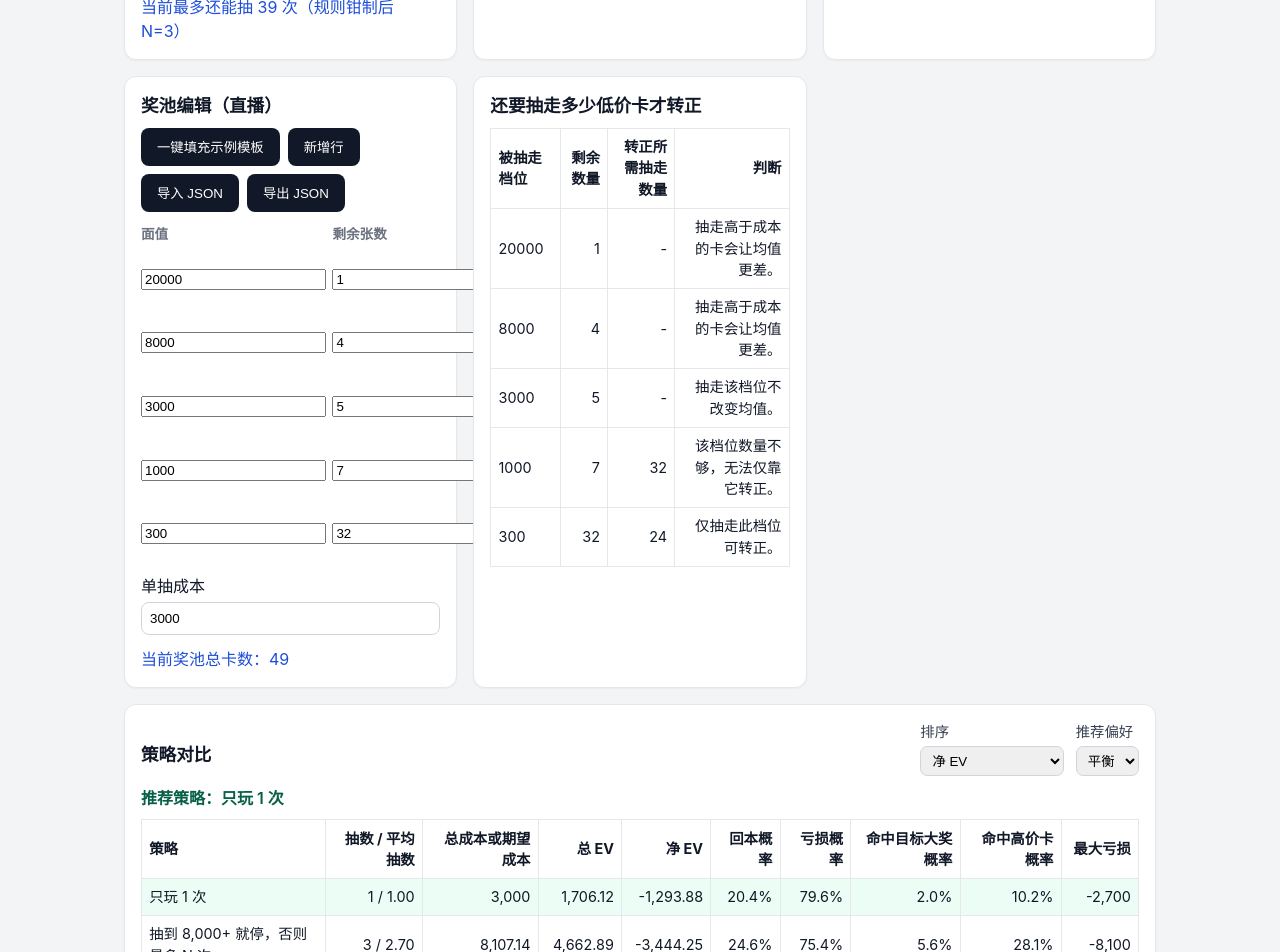
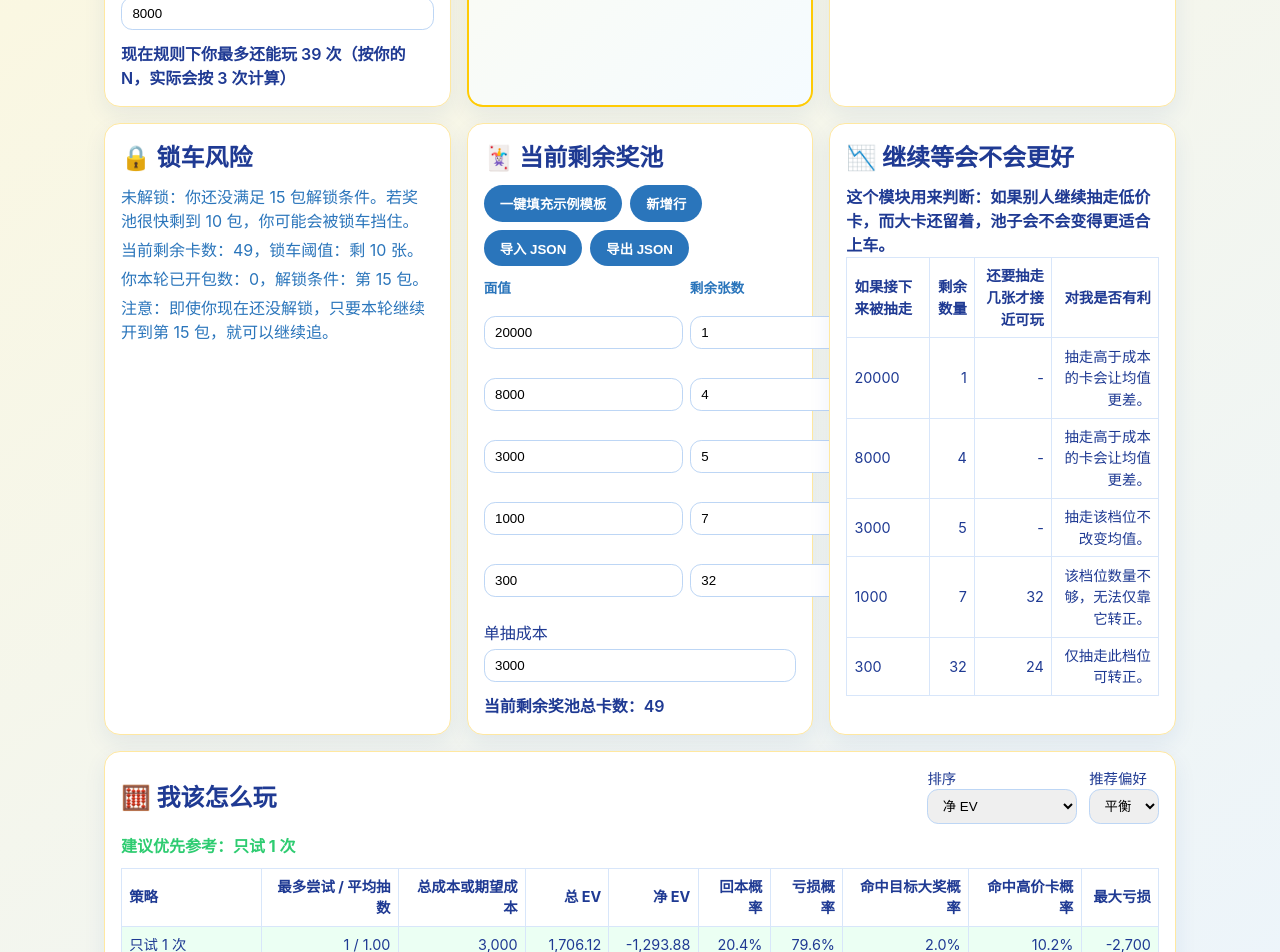
Before and after one commit to brsher414/ptcg_bet_simulator, a React (Vite) app: page / in a window 1280 px wide. Shown: the part 660-1612 px from the top of the page. Built offline with nearby package versions, Linux system fonts and the light colour scheme.

Commit message:
refactor UI copy to player decision positioning

```diff
--- a/src/App.tsx
+++ b/src/App.tsx
@@ -30,21 +30,36 @@ function App() {
   const turnPositive = useMemo(() => calculateCardsNeededToTurnPositive(tiers, costPerEntry), [tiers, costPerEntry]);
 
   const strategyCompare = useMemo(() => compareStrategies({ poolState: { totalRemaining: totalCards, tiers }, costPerEntry, plannedN, targetPrize, highValueThreshold, lockAtCount, openedPacksThisRound, unlockRequiredPacks, sortBy, recommendationGoal }), [totalCards, tiers, costPerEntry, plannedN, targetPrize, highValueThreshold, lockAtCount, openedPacksThisRound, unlockRequiredPacks, sortBy, recommendationGoal]);
+  const topPlan = strategyCompare.rows.find((r) => r.id === 'fixedN') ?? strategyCompare.rows[0];
 
-  return <div className="app-shell"><header className="app-header"><h1>PTCG Bet Simulator</h1></header><main className="app-grid">
+  const recommendation = useMemo(() => {
+    const avg = single.expectedValue;
+    let title = '继续观望';
+    if (avg < costPerEntry * 0.75) title = '继续观望';
+    else if (avg < costPerEntry) title = '只适合娱乐小试';
+    else title = '数学上可以考虑';
+    const reason = `当前单抽均值 ${fmt(avg)}，你的入池成本 ${fmt(costPerEntry)}。最多玩 ${effectivePlannedN} 次时，中 ${highValueThreshold}+ 概率 ${(topPlan.highValueHitProbability * 100).toFixed(1)}%，追 ${targetPrize} 概率 ${(topPlan.targetHitProbability * 100).toFixed(1)}%，回本概率 ${(topPlan.breakEvenProbability * 100).toFixed(1)}%，锁车挡住继续玩的风险 ${(topPlan.lossProbability * 100).toFixed(1)}%。`;
+    return { title, reason };
+  }, [single.expectedValue, costPerEntry, effectivePlannedN, highValueThreshold, targetPrize, topPlan]);
+
+  return <div className="app-shell"><header className="app-header"><h1>PTCG 大卡时机计算器</h1><p>帮你判断现在上车、继续等，还是放弃。</p></header><main className="app-grid">
     <section className="card"><h2>参数输入</h2>
-      {[[costPerEntry,setCostPerEntry,'单次入池成本'],[plannedN,setPlannedN,'计划抽数 plannedN'],[lockAtCount,setLockAtCount,'锁车剩余张数 lockAtCount'],[openedPacksThisRound,setOpenedPacksThisRound,'本轮已开包数'],[unlockRequiredPacks,setUnlockRequiredPacks,'继续所需开包数'],[targetPrize,setTargetPrize,'目标大奖 targetPrize'],[highValueThreshold,setHighValueThreshold,'高价卡阈值 highValueThreshold']].map(([v,s,label]) => <div className='form-row' key={label as string}><label>{label as string}</label><input type='number' min={0} value={v as number} onChange={(e)=> (s as (n:number)=>void)(Math.max(0, Number(e.target.value)||0))} /></div>)}
-      <p className="info">当前最多还能抽 {maxPlayableDraws} 次（规则钳制后 N={effectivePlannedN}）</p></section>
+      {[[costPerEntry, setCostPerEntry, '你的入池成本'], [plannedN, setPlannedN, '最多玩 N 次'], [lockAtCount, setLockAtCount, '剩多少包可能锁车'], [openedPacksThisRound, setOpenedPacksThisRound, '你本轮已开包数'], [unlockRequiredPacks, setUnlockRequiredPacks, '解锁需要开到第几包'], [targetPrize, setTargetPrize, '目标大奖 targetPrize'], [highValueThreshold, setHighValueThreshold, '大卡阈值 highValueThreshold']].map(([v, s, label]) => <div className='form-row' key={label as string}><label>{label as string}</label><input type='number' min={0} value={v as number} onChange={(e) => (s as (n: number) => void)(Math.max(0, Number(e.target.value) || 0))} /></div>)}
+      <p className="info">现在规则下你最多还能玩 {maxPlayableDraws} 次（按你的 N，实际会按 {effectivePlannedN} 次计算）</p></section>
 
-    <section className='card'><h2>锁车状态</h2><p>当前剩余卡数：{totalCards}</p><p>锁车阈值：剩 {lockAtCount} 张</p><p>本轮已开包数：{openedPacksThisRound}</p><p>继续条件：开包数 &gt; {unlockRequiredPacks}</p><p>当前是否满足继续条件：{canContinue ? '是' : '否'}</p><p>当前最大可参与抽数：{maxPlayableDraws}</p><p>{canContinue ? '你已满足继续条件，即使池子剩 10 张，也可以继续参与。' : '你还未满足继续条件，池子最多只能抽到剩 10 张。若大奖留在最后 10 张，你将无法继续追。'}</p></section>
+    <section className='card recommendation-card'><h2>🎯 当前建议：{recommendation.title}</h2><p>{recommendation.reason}</p></section>
 
-    <section className='card'><h2>当前最大可接受入池成本</h2><p>当前最大可接受入池成本：{fmt(single.breakEvenEntryCost)}</p><p>你的入池成本：{fmt(costPerEntry)}</p><p>差距：{fmt(single.entryCostGap)}</p><p>当前单抽：{single.isPositiveEV ? '正期望' : '负期望'}</p><p>{single.entryCostGap >= 0 ? `你的入池成本比盈亏平衡线低 ${fmt(Math.abs(single.entryCostGap))}，所以当前单抽为正期望。` : `你的入池成本比盈亏平衡线高 ${fmt(Math.abs(single.entryCostGap))}，所以当前单抽为负期望。`}</p><p>当前最大可接受入池成本，也就是当前池子的盈亏平衡线。</p><p>如果你的真实入池成本低于这个数，当前单抽长期是正期望；</p><p>如果你的真实入池成本高于这个数，当前单抽长期是负期望。</p><p>它不是建议你一定用这个价格入池，而是说明当前奖池数学上最多值多少钱一次入池。</p></section>
+    <section className='card'><h2>🎲 大卡命中概率</h2><p>现在最多玩 {effectivePlannedN} 次，中 {highValueThreshold}+ 的概率：{(topPlan.highValueHitProbability * 100).toFixed(1)}%</p><p>现在最多玩 {effectivePlannedN} 次，命中目标 {targetPrize} 的概率：{(topPlan.targetHitProbability * 100).toFixed(1)}%</p><p>回本概率：{(topPlan.breakEvenProbability * 100).toFixed(1)}%</p><p>单抽均值：{fmt(single.expectedValue)}</p><p>你的入池成本：{fmt(costPerEntry)}</p><p>单抽 EV：{fmt(single.singleDrawEV)}</p><p>当前最大可接受入池成本：{fmt(single.breakEvenEntryCost)}</p></section>
+
+    <section className='card'><h2>🔒 锁车风险</h2><p>{canContinue ? '已解锁：你已满足 15 包解锁条件。即使奖池剩到 10 包，也可以继续追。' : '未解锁：你还没满足 15 包解锁条件。若奖池很快剩到 10 包，你可能会被锁车挡住。'}</p><p>当前剩余卡数：{totalCards}，锁车阈值：剩 {lockAtCount} 张。</p><p>你本轮已开包数：{openedPacksThisRound}，解锁条件：第 {unlockRequiredPacks} 包。</p><p>{openedPacksThisRound < unlockRequiredPacks ? '注意：即使你现在还没解锁，只要本轮继续开到第 15 包，就可以继续追。' : '你已经解锁，可继续根据概率决策。'}</p></section>
 
     <PoolEditor tiers={tiers} costPerEntry={costPerEntry} onTiersChange={setTiers} onCostChange={setCostPerEntry} />
 
-    <section className='card'><h2>还要抽走多少低价卡才转正</h2><table className='strategy-table'><thead><tr><th>被抽走档位</th><th>剩余数量</th><th>转正所需抽走数量</th><th>判断</th></tr></thead><tbody>{turnPositive.map((r)=> <tr key={r.removeValue}><td>{r.removeValue}</td><td>{r.availableCount}</td><td>{r.neededCount ?? '-'}</td><td>{r.reason}</td></tr>)}</tbody></table></section>
+    <section className='card'><h2>📉 继续等会不会更好</h2><p className='info'>这个模块用来判断：如果别人继续抽走低价卡，而大卡还留着，池子会不会变得更适合上车。</p><table className='strategy-table'><thead><tr><th>如果接下来被抽走</th><th>剩余数量</th><th>还要抽走几张才接近可玩</th><th>对我是否有利</th></tr></thead><tbody>{turnPositive.map((r) => <tr key={r.removeValue}><td>{r.removeValue}</td><td>{r.availableCount}</td><td>{r.neededCount ?? '-'}</td><td>{r.reason}</td></tr>)}</tbody></table></section>
 
     <StrategyTable rows={strategyCompare.rows} sortBy={sortBy} recommendationGoal={recommendationGoal} recommendedName={strategyCompare.recommended?.name} onSortChange={setSortBy} onGoalChange={setRecommendationGoal} />
+
+    <section className='card footer-note'><h2>🧮 我该怎么玩</h2><p>这个工具是个人决策辅助，不保证赚钱。它根据你输入的剩余奖池、入池成本、锁车规则，计算当前命中大卡概率、回本概率和理论期望。</p><p>价格是你输入的估值，不代表真实成交价。即使概率变好，抽卡仍然有波动，建议只用可接受亏损的预算参与。</p></section>
   </main></div>;
 }
 
--- a/src/components/PoolEditor.tsx
+++ b/src/components/PoolEditor.tsx
@@ -94,7 +94,7 @@ export function PoolEditor({ tiers, costPerEntry, onTiersChange, onCostChange }:
 
   return (
     <section className="card">
-      <h2>奖池编辑（直播）</h2>
+      <h2>🃏 当前剩余奖池</h2>
       <div className="pool-toolbar">
         <button type="button" onClick={() => onTiersChange(TEMPLATE_TIERS)}>一键填充示例模板</button>
         <button type="button" onClick={addTier}>新增行</button>
@@ -143,7 +143,7 @@ export function PoolEditor({ tiers, costPerEntry, onTiersChange, onCostChange }:
         />
       </div>
 
-      <p className="info">当前奖池总卡数：{totalCount}</p>
+      <p className="info">当前剩余奖池总卡数：{totalCount}</p>
       {validationErrors.map((error) => (
         <p key={error} className="warning">{error}</p>
       ))}
--- a/src/components/StrategyTable.tsx
+++ b/src/components/StrategyTable.tsx
@@ -4,9 +4,9 @@ interface StrategyTableProps { rows: StrategyMetrics[]; sortBy: SortKey; recomme
 const money = (v:number)=>v.toLocaleString('zh-CN',{maximumFractionDigits:2});
 
 export function StrategyTable(props: StrategyTableProps) {
-  return <section className="card strategy-table-card"><div className="strategy-toolbar"><h2>策略对比</h2><div className="toolbar-group"><label>排序<select value={props.sortBy} onChange={(e)=>props.onSortChange(e.target.value as SortKey)}><option value="netEV">净 EV</option><option value="breakEvenProbability">回本概率</option><option value="targetHitProbability">命中目标大奖概率</option></select></label><label>推荐偏好<select value={props.recommendationGoal} onChange={(e)=>props.onGoalChange(e.target.value as RecommendationGoal)}><option value="conservative">保守</option><option value="balanced">平衡</option><option value="aggressive">激进</option></select></label></div></div>
-    <p className="recommend-tip">推荐策略：{props.recommendedName ?? '暂无可用策略'}</p>
-    <table className="strategy-table"><thead><tr><th>策略</th><th>抽数 / 平均抽数</th><th>总成本或期望成本</th><th>总 EV</th><th>净 EV</th><th>回本概率</th><th>亏损概率</th><th>命中目标大奖概率</th><th>命中高价卡概率</th><th>最大亏损</th></tr></thead><tbody>
+  return <section className="card strategy-table-card"><div className="strategy-toolbar"><h2>🧮 我该怎么玩</h2><div className="toolbar-group"><label>排序<select value={props.sortBy} onChange={(e)=>props.onSortChange(e.target.value as SortKey)}><option value="netEV">净 EV</option><option value="breakEvenProbability">回本概率</option><option value="targetHitProbability">命中目标大奖概率</option></select></label><label>推荐偏好<select value={props.recommendationGoal} onChange={(e)=>props.onGoalChange(e.target.value as RecommendationGoal)}><option value="conservative">保守</option><option value="balanced">平衡</option><option value="aggressive">激进</option></select></label></div></div>
+    <p className="recommend-tip">建议优先参考：{props.recommendedName ?? '暂无可用策略'}</p>
+    <table className="strategy-table"><thead><tr><th>策略</th><th>最多尝试 / 平均抽数</th><th>总成本或期望成本</th><th>总 EV</th><th>净 EV</th><th>回本概率</th><th>亏损概率</th><th>命中目标大奖概率</th><th>命中高价卡概率</th><th>最大亏损</th></tr></thead><tbody>
       {props.rows.map((row)=><tr key={row.id} className={row.name===props.recommendedName?'is-recommended':''}><td>{row.name}</td><td>{row.plannedDraws} / {row.expectedDraws.toFixed(2)}</td><td>{money(row.totalCost)}</td><td>{money(row.totalEV)}</td><td>{money(row.netEV)}</td><td>{(row.breakEvenProbability*100).toFixed(1)}%</td><td>{(row.lossProbability*100).toFixed(1)}%</td><td>{(row.targetHitProbability*100).toFixed(1)}%</td><td>{(row.highValueHitProbability*100).toFixed(1)}%</td><td>{money(row.maxLoss)}</td></tr>)}
     </tbody></table></section>;
 }
--- a/src/lib/strategy/compare.ts
+++ b/src/lib/strategy/compare.ts
@@ -127,11 +127,11 @@ export function compareStrategies(options: StrategyCompareOptions): { rows: Stra
   const chase = runStoppingDFS(options.poolState, options.costPerEntry, drawToLimit, options.targetPrize, options.highValueThreshold, (_, hitTarget) => hitTarget);
 
   const rows: StrategyMetrics[] = [
-    base('singleDraw', '只玩 1 次', 1, 1),
+    base('singleDraw', '只试 1 次', 1, 1),
     base('fixedN', '最多玩 N 次', fixedN, fixedN),
-    base('drawToLimit', '抽到当前可参与上限', drawToLimit, drawToLimit),
-    { id: 'stopOnHighValue', name: `抽到 ${formatCompactValue(options.highValueThreshold)}+ 就停，否则最多 N 次`, plannedDraws: fixedN, actualDraws: Number(stopOnHigh.actualDraws.toFixed(3)), totalCost: stopOnHigh.totalCost, totalEV: stopOnHigh.totalEV, netEV: stopOnHigh.expectedProfit, breakEvenProbability: stopOnHigh.breakEvenProbability, lossProbability: stopOnHigh.lossProbability, targetHitProbability: stopOnHigh.targetHitProbability, highValueHitProbability: stopOnHigh.highValueHitProbability, expectedDraws: stopOnHigh.expectedDraws, maxLoss: stopOnHigh.maxLoss },
-    { id: 'chaseTargetToLimit', name: `追 ${formatCompactValue(options.targetPrize)} 到可参与上限`, plannedDraws: drawToLimit, actualDraws: Number(chase.actualDraws.toFixed(3)), totalCost: chase.totalCost, totalEV: chase.totalEV, netEV: chase.expectedProfit, breakEvenProbability: chase.breakEvenProbability, lossProbability: chase.lossProbability, targetHitProbability: chase.targetHitProbability, highValueHitProbability: chase.highValueHitProbability, expectedDraws: chase.expectedDraws, maxLoss: chase.maxLoss },
+    base('drawToLimit', '最多试到锁车前上限', drawToLimit, drawToLimit),
+    { id: 'stopOnHighValue', name: `中 ${formatCompactValue(options.highValueThreshold)}+ 就撤`, plannedDraws: fixedN, actualDraws: Number(stopOnHigh.actualDraws.toFixed(3)), totalCost: stopOnHigh.totalCost, totalEV: stopOnHigh.totalEV, netEV: stopOnHigh.expectedProfit, breakEvenProbability: stopOnHigh.breakEvenProbability, lossProbability: stopOnHigh.lossProbability, targetHitProbability: stopOnHigh.targetHitProbability, highValueHitProbability: stopOnHigh.highValueHitProbability, expectedDraws: stopOnHigh.expectedDraws, maxLoss: stopOnHigh.maxLoss },
+    { id: 'chaseTargetToLimit', name: `追 ${formatCompactValue(options.targetPrize)}`, plannedDraws: drawToLimit, actualDraws: Number(chase.actualDraws.toFixed(3)), totalCost: chase.totalCost, totalEV: chase.totalEV, netEV: chase.expectedProfit, breakEvenProbability: chase.breakEvenProbability, lossProbability: chase.lossProbability, targetHitProbability: chase.targetHitProbability, highValueHitProbability: chase.highValueHitProbability, expectedDraws: chase.expectedDraws, maxLoss: chase.maxLoss },
   ];
 
   const sorted = [...rows].sort((a, b) => (b[options.sortBy ?? 'netEV'] as number) - (a[options.sortBy ?? 'netEV'] as number));
--- a/src/styles.css
+++ b/src/styles.css
@@ -1,209 +1,39 @@
 :root {
   color-scheme: light;
-  font-family: Inter, -apple-system, BlinkMacSystemFont, 'Segoe UI', Roboto, sans-serif;
+  font-family: 'Inter', 'PingFang SC', 'Microsoft YaHei', sans-serif;
   line-height: 1.5;
-  color: #111827;
-  background-color: #f3f4f6;
+  color: #1f3a93;
+  background: linear-gradient(145deg, #fff8d9 0%, #eaf4ff 100%);
 }
-
-* {
-  box-sizing: border-box;
-}
-
-body {
-  margin: 0;
-  min-height: 100vh;
-}
-
-#root {
-  min-height: 100vh;
-}
-
-.app-shell {
-  max-width: 1080px;
-  margin: 0 auto;
-  padding: 1rem;
-}
-
-.app-header {
-  margin-bottom: 1rem;
-}
-
-.app-header h1 {
-  margin: 0;
-  font-size: clamp(1.5rem, 3vw, 2.2rem);
-}
-
-.app-header p {
-  margin: 0.5rem 0 0;
-  color: #4b5563;
-}
-
-.app-grid {
-  display: grid;
-  grid-template-columns: 1fr;
-  gap: 0.75rem;
-}
-
-.card {
-  background: #ffffff;
-  border: 1px solid #e5e7eb;
-  border-radius: 0.75rem;
-  padding: 1rem;
-  box-shadow: 0 1px 2px rgb(0 0 0 / 0.04);
-}
-
-.card h2 {
-  margin: 0 0 0.5rem;
-  font-size: 1.1rem;
-}
-
-.card p {
-  margin: 0;
-  color: #374151;
-}
-
-.form-row {
-  display: flex;
-  flex-direction: column;
-  gap: 0.25rem;
-  margin-bottom: 0.75rem;
-}
-
-.form-row input {
-  border: 1px solid #d1d5db;
-  border-radius: 0.5rem;
-  padding: 0.5rem;
-}
-
-.info {
-  margin-top: 0.5rem !important;
-  color: #1d4ed8 !important;
-}
-
-.warning {
-  margin-top: 0.5rem !important;
-  color: #b91c1c !important;
-  font-weight: 600;
-}
-
-button {
-  margin-top: 0.75rem;
-  border: none;
-  border-radius: 0.5rem;
-  padding: 0.6rem 1rem;
-  background: #111827;
-  color: #ffffff;
-  cursor: pointer;
-}
-
-button:disabled {
-  opacity: 0.5;
-  cursor: not-allowed;
-}
-
-.result-list {
-  margin: 0.5rem 0 0;
-  padding-left: 1.2rem;
-}
-
-@media (min-width: 768px) {
-  .app-shell {
-    padding: 1.5rem;
-  }
-
-  .app-grid {
-    grid-template-columns: repeat(3, minmax(0, 1fr));
-    gap: 1rem;
-  }
-}
-
-.strategy-table-card {
-  grid-column: 1 / -1;
-}
-
-.strategy-toolbar {
-  display: flex;
-  justify-content: space-between;
-  gap: 0.75rem;
-  align-items: flex-end;
-  flex-wrap: wrap;
-}
-
-.toolbar-group {
-  display: flex;
-  gap: 0.75rem;
-  flex-wrap: wrap;
-}
-
-.toolbar-group label {
-  display: flex;
-  flex-direction: column;
-  font-size: 0.9rem;
-  color: #374151;
-}
-
-.toolbar-group select {
-  margin-top: 0.2rem;
-  border: 1px solid #d1d5db;
-  border-radius: 0.45rem;
-  padding: 0.35rem 0.45rem;
-}
-
-.recommend-tip {
-  margin: 0.6rem 0 !important;
-  color: #065f46 !important;
-  font-weight: 600;
-}
-
-.strategy-table {
-  width: 100%;
-  border-collapse: collapse;
-  font-size: 0.9rem;
-}
-
-.strategy-table th,
-.strategy-table td {
-  border: 1px solid #e5e7eb;
-  padding: 0.45rem;
-  text-align: right;
-}
-
-.strategy-table th:first-child,
-.strategy-table td:first-child {
-  text-align: left;
-}
-
-.strategy-table tr.is-recommended {
-  background: #ecfdf5;
-}
-
-.pool-toolbar {
-  display: flex;
-  gap: 0.5rem;
-  flex-wrap: wrap;
-  margin-bottom: 0.75rem;
-}
-
-.pool-toolbar button,
-.danger-btn {
-  margin-top: 0;
-}
-
-.tier-table {
-  display: grid;
-  grid-template-columns: 1fr 1fr auto;
-  gap: 0.4rem;
-  align-items: center;
-  margin-bottom: 0.75rem;
-}
-
-.tier-header {
-  font-size: 0.85rem;
-  color: #6b7280;
-  font-weight: 600;
-}
-
-.danger-btn {
-  background: #b91c1c;
-}
+* { box-sizing: border-box; }
+body, #root { margin: 0; min-height: 100vh; }
+.app-shell { max-width: 1120px; margin: 0 auto; padding: 1rem; }
+.app-header { margin-bottom: 1rem; }
+.app-header h1 { margin: 0; font-size: clamp(1.7rem, 3.2vw, 2.4rem); color: #1f3a93; }
+.app-header p { margin: 0.5rem 0 0; color: #2a75bb; font-weight: 600; }
+.app-grid { display: grid; grid-template-columns: 1fr; gap: 0.85rem; }
+.card { background: #fff; border: 1px solid #ffe8a1; border-radius: 1rem; padding: 1rem; box-shadow: 0 8px 22px rgb(31 58 147 / 0.08); }
+.card h2 { margin: 0 0 0.55rem; color: #1f3a93; }
+.card p { margin: 0.3rem 0 0; color: #2a75bb; }
+.recommendation-card { border: 2px solid #ffcb05; background: linear-gradient(140deg, #fffbe9, #f5fbff); }
+.form-row { display: flex; flex-direction: column; gap: 0.25rem; margin-bottom: 0.75rem; }
+.form-row input, .toolbar-group select, .tier-table input { border: 1px solid #bdd6f5; border-radius: 0.7rem; padding: 0.5rem 0.65rem; }
+.info { color: #1f3a93 !important; font-weight: 600; }
+.warning { color: #e74c3c !important; font-weight: 700; }
+button { margin-top: 0.75rem; border: none; border-radius: 999px; padding: 0.55rem 1rem; background: #2a75bb; color: #fff; cursor: pointer; font-weight: 600; }
+button:disabled { opacity: 0.5; cursor: not-allowed; }
+@media (min-width: 768px) { .app-shell { padding: 1.5rem; } .app-grid { grid-template-columns: repeat(3, minmax(0, 1fr)); gap: 1rem; } }
+.strategy-table-card, .footer-note { grid-column: 1 / -1; }
+.strategy-toolbar { display: flex; justify-content: space-between; gap: 0.75rem; align-items: flex-end; flex-wrap: wrap; }
+.toolbar-group { display: flex; gap: 0.75rem; flex-wrap: wrap; }
+.toolbar-group label { display: flex; flex-direction: column; font-size: 0.9rem; color: #1f3a93; }
+.recommend-tip { margin: 0.6rem 0 !important; color: #2ecc71 !important; font-weight: 700; }
+.strategy-table { width: 100%; border-collapse: collapse; font-size: 0.9rem; }
+.strategy-table th, .strategy-table td { border: 1px solid #d8e6fa; padding: 0.45rem; text-align: right; }
+.strategy-table th:first-child, .strategy-table td:first-child { text-align: left; }
+.strategy-table tr.is-recommended { background: #ebfff3; }
+.pool-toolbar { display: flex; gap: 0.5rem; flex-wrap: wrap; margin-bottom: 0.75rem; }
+.pool-toolbar button, .danger-btn { margin-top: 0; }
+.tier-table { display: grid; grid-template-columns: 1fr 1fr auto; gap: 0.4rem; align-items: center; margin-bottom: 0.75rem; }
+.tier-header { font-size: 0.85rem; color: #2a75bb; font-weight: 700; }
+.danger-btn { background: #e74c3c; }
```
